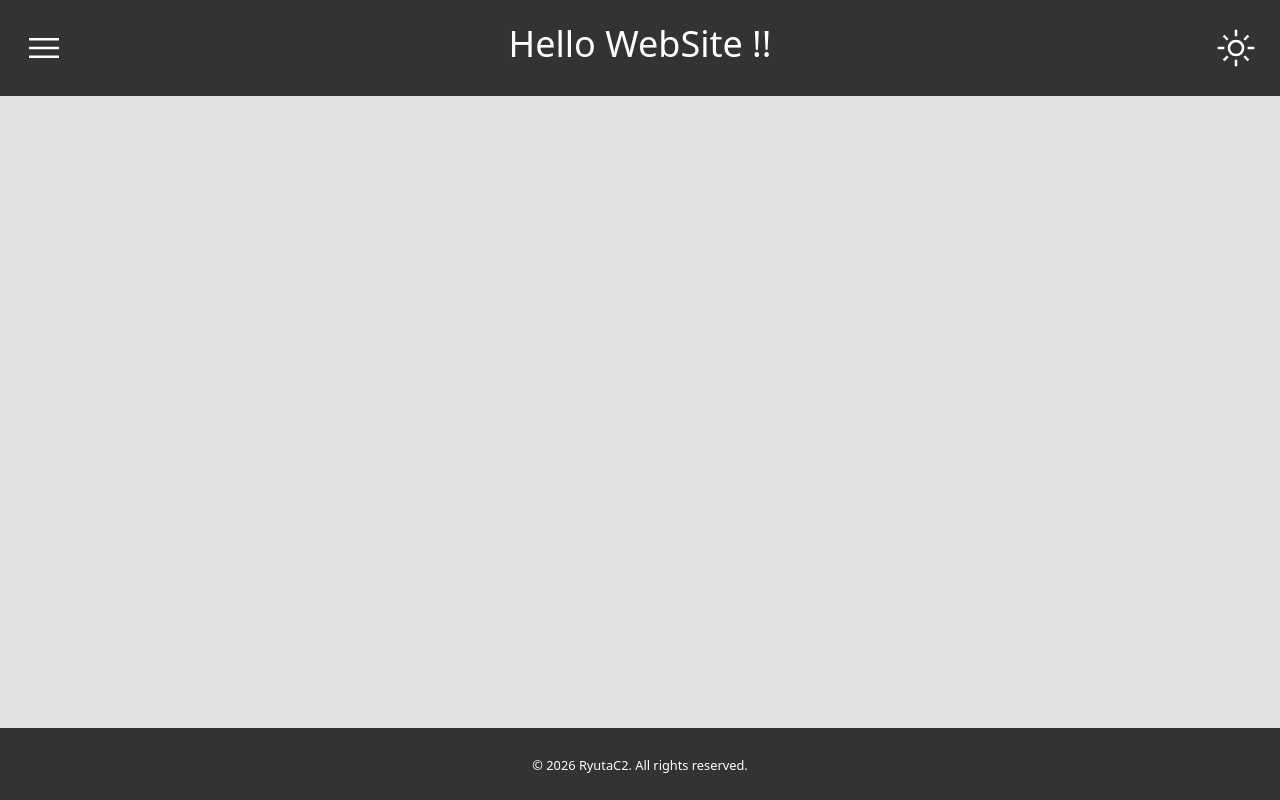
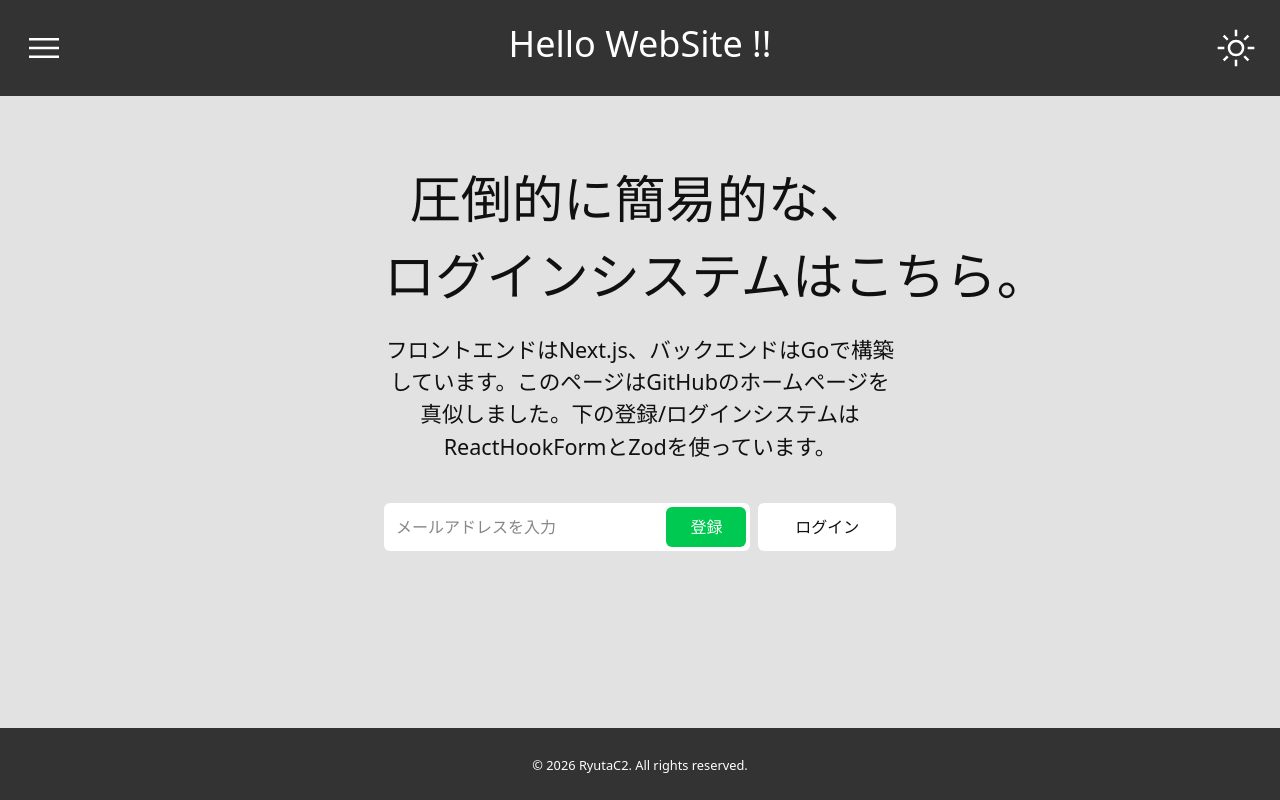
Before and after one commit to RyutaC2/01_web_api_study, a Next.js app in the folder front_end/: page / in a window 1280 px wide. Built offline with nearby package versions, Linux system fonts and the light colour scheme.

Commit message:
feat: ホームページに登録/ログインシステムを追加
- ReactHookFormとZodで、Emailを入力させ、登録画面へ移動するものと、ログイン画面へ移動するボタンを実装
- 登録画面へのメアド受け渡しは未実装

```diff
--- a/front_end/app/components/Sidebar/Sidebar.tsx
+++ b/front_end/app/components/Sidebar/Sidebar.tsx
@@ -11,7 +11,7 @@ interface SidebarProps {
 export default function Sidebar({isOpen, onClose}: SidebarProps) {
     return (
         <nav className={`${styles.sidebar} ${isOpen ? styles.open : ""} bg-[#242424] dark:bg-[#656565]`}>
-            <ul className={`${styles["sidebar-list"]} mt-16 sm:mt-24`}>
+            <ul className={`${styles["sidebar-list"]} mt-16 md:mt-24`}>
                 <li><Link href="/" onClick={onClose} className="block w-full h-full">cd ~</Link></li>
                 <li><Link href="/about" onClick={onClose} className="block w-full h-full">whoami</Link></li>
                 <li><Link href="/about/hobby" onClick={onClose} className="block w-full h-full">echo $HOBBY</Link></li>
--- a/front_end/app/layout.tsx
+++ b/front_end/app/layout.tsx
@@ -26,12 +26,12 @@ const [isDark, setIsDark] = useState(() => {
         <title>my-data-repository</title>
       </head>
       <body className="flex flex-col min-h-screen h-full font-sans text-[#101010] dark:text-[#e2e2e2] bg-[#e2e2e2] dark:bg-[#101010]">
-        <header className="z-10 h-16 sm:h-24 flex p-4 sm:p-6 text-white bg-[#333]">
+        <header className="z-10 h-16 md:h-24 flex p-4 md:p-6 text-white bg-[#333]">
           <MenuButton
             isOn={isOpen}
             onClick={() => setIsOpen(!isOpen)}
           />
-          <Link href="/" className="mr-auto ml-auto text-2xl sm:text-4xl cursor-pointer select-none">
+          <Link href="/" className="mr-auto ml-auto text-2xl md:text-4xl cursor-pointer select-none">
             Hello WebSite !!
           </Link>
           <ColorMode
@@ -47,7 +47,7 @@ const [isDark, setIsDark] = useState(() => {
             aria-label="サイドバーを閉じる"
           />
         )}
-        <main className="p-6 sm:pl-[30%] sm:pr-[30%]">
+        <main className="p-6 md:pl-[30%] md:pr-[30%]">
           {children}
         </main>
         <footer className="z-10 mt-auto p-6 text-white text-center bg-[#333]">
--- a/front_end/app/page.tsx
+++ b/front_end/app/page.tsx
@@ -1,3 +1,52 @@
+"use client"
+
+import Link from "next/link";
+import { z } from "zod";
+import { useForm } from "react-hook-form";
+import { zodResolver } from "@hookform/resolvers/zod";
+
+const emailSchema = z.object({
+    email: z.string()
+    .email({ message: "有効なメールアドレスを入力してください" })
+})
+
+type EmailInput = z.infer<typeof emailSchema>
+
 export default function HomePage() {
-    return
+
+    const { register, handleSubmit, formState: { errors } } = useForm<EmailInput>({
+        resolver: zodResolver(emailSchema),
+    })
+    const onSubmit = (data: EmailInput) => {
+        console.log(data)
+    }
+
+    return (
+        <div>
+            <h1 className="text-center text-[clamp(2rem,4vw,3.5rem)] break-keep mt-10">圧倒的に簡易的な、<br/>ログインシステムはこちら。</h1>
+            <h2 className="text-center text-[clamp(0.75rem,2vw,1.35rem)] mt-5 mb-10">フロントエンドはNext.js、バックエンドはGoで構築しています。このページはGitHubのホームページを真似しました。下の登録/ログインシステムはReactHookFormとZodを使っています。</h2>
+            {errors.email && (
+                <p className="text-red-500 rext-sm text-center mb-1">
+                    {errors.email.message}
+                </p>
+            )}
+            <form
+                onSubmit={handleSubmit(onSubmit)}
+                className="flex flex-col lg:flex-row lg:items-center justify-center gap-2"
+            >
+                <div className="w-full flex-4  flex rounded-md bg-white dark:bg-gray-700 p-1 gap-2">
+                    <input
+                        {...register("email")}
+                        className="flex-1 rounded-md py-2 px-2"
+                        placeholder="メールアドレスを入力"
+                    />
+                    <button className="rounded-md text-white bg-green-500 hover:bg-green-700 action:bg-green-700 dark:bg-green-700 dark:hover:bg-green-500 dark:action:bg-green-500 py-2 px-6 cursor-pointer">登録</button>
+                </div>
+                <Link
+                    href="/user/login"
+                    className="w-full flex-1 text-center rounded-md bg-white dark:bg-gray-700 hover:bg-gray-400 action:bg-gray-400 py-3 px-6 cursor-pointer">
+                    ログイン</Link>
+            </form>
+        </div>
+    )
 }
```
